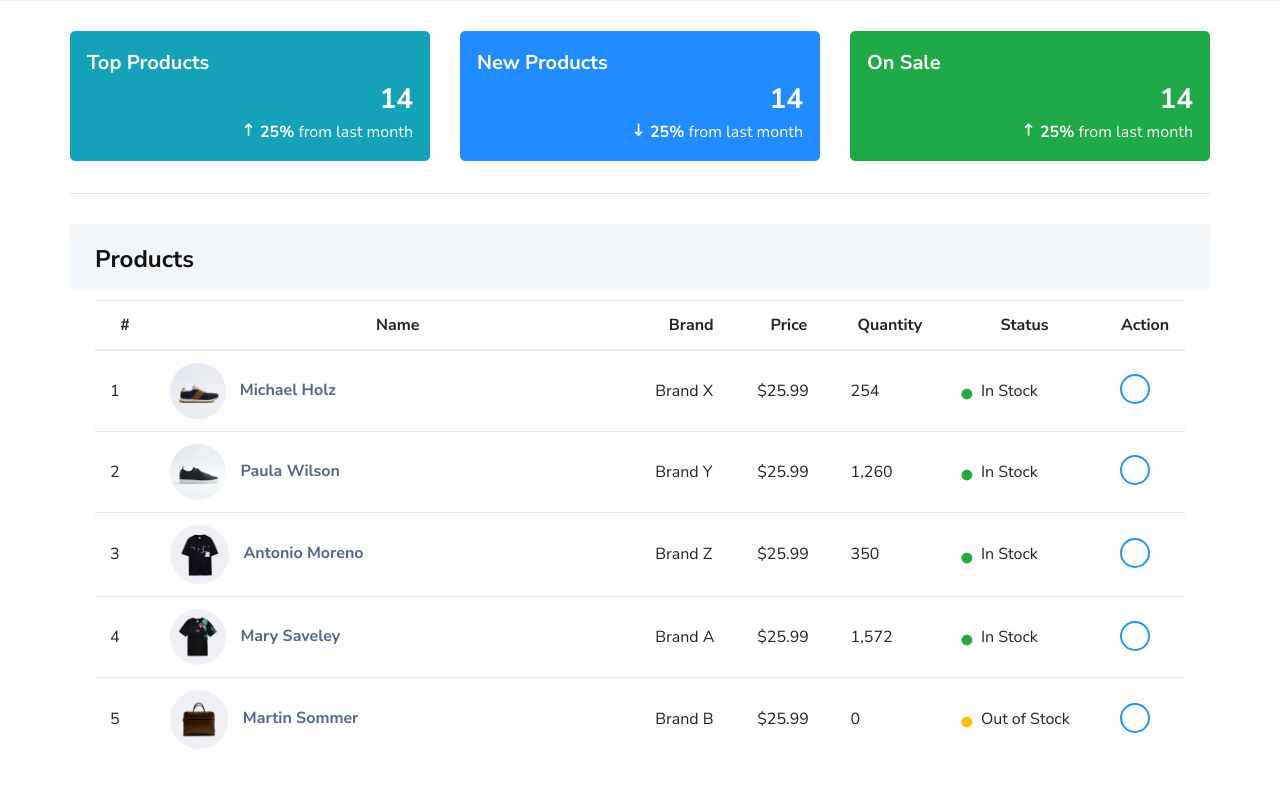
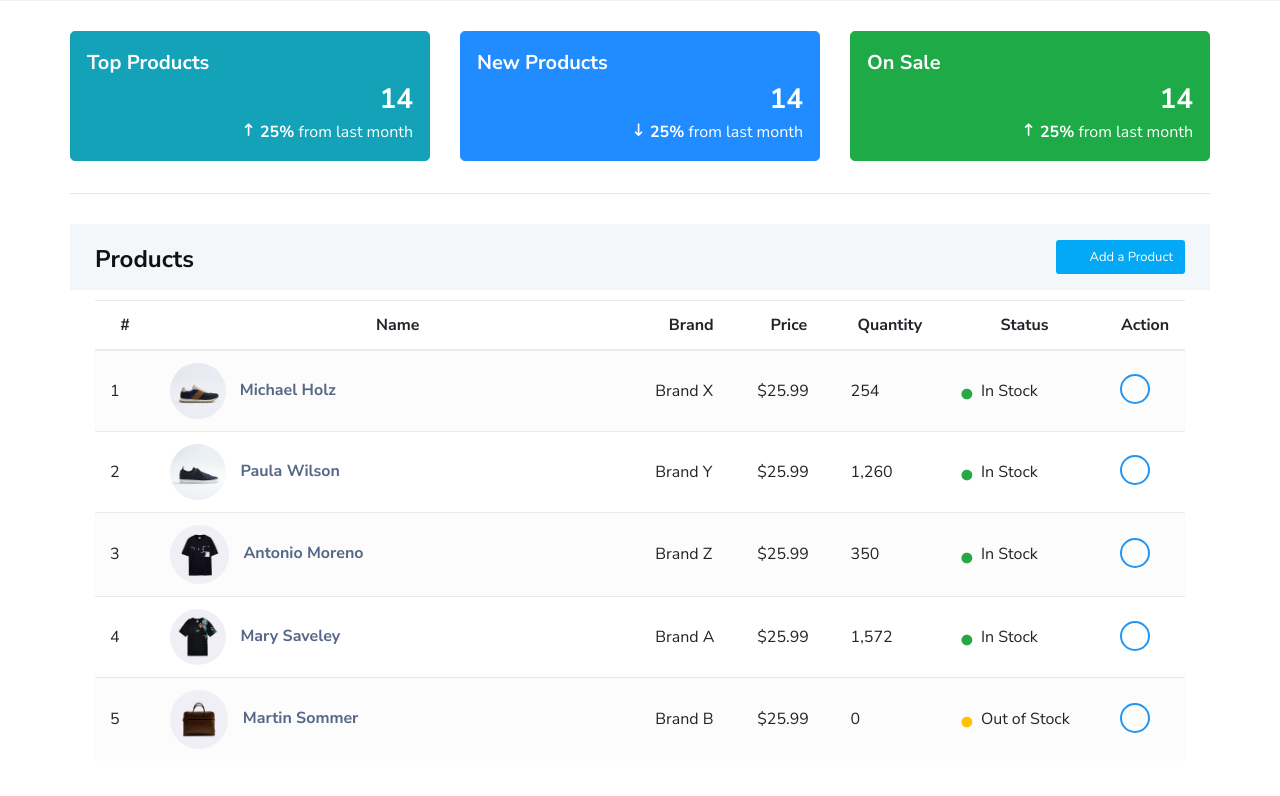
Before and after one commit to khalidsaadat/soen341, a PHP site: page /admin in a window 1280 px wide. Shown: the part 245-1041 px from the top of the page. Run offline with PHP 8.4, Linux system fonts and the light colour scheme.

Commit message:
Created Add a Product button in admin dashoard: #41

```diff
--- a/app/views/admin/index.php
+++ b/app/views/admin/index.php
@@ -109,6 +109,9 @@
                                         <div class="col-sm-4">
                                             <h2 class="font-weight-bold">Products</h2>
                                         </div>
+                                        <div class="col-sm-8">
+                                            <a href="#" class="btn btn-primary"><i class="material-icons">&#xe145;</i> <span>Add a Product</span></a>
+                                        </div>
                                     </div>
                                 </div>
 
```
